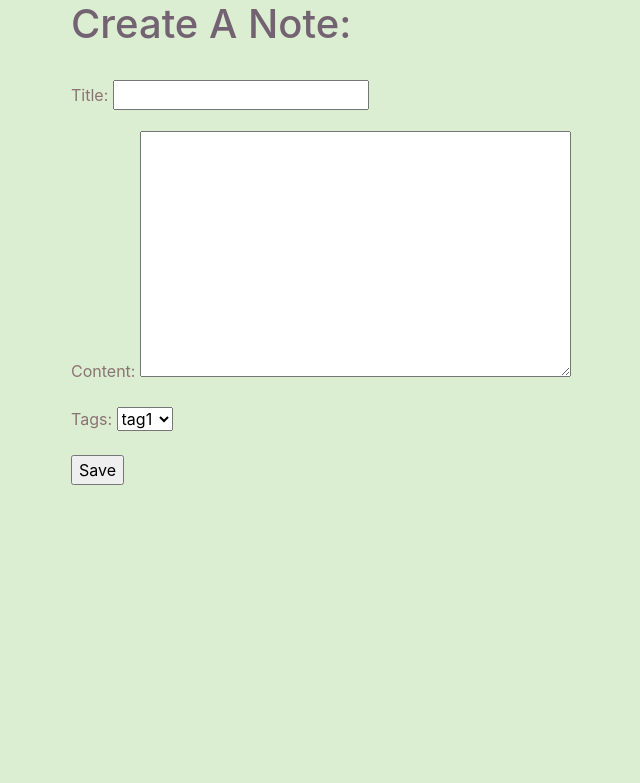
After one commit to PratikshaJain37/Notes-App-Django, a Django app: page /notes/create/ in a window 1280 px wide. The commit adds this page. Shown: the top 783 px of the page, without its empty margins (14-654 px from the left). Run offline with Django 3.2, Linux system fonts and the light colour scheme; data comes from the database, SQL or seed files in the repository; both versions use the stored data as it was after the commit; some libraries are stand-ins or nearby versions.

Commit message:
Added class based views

```diff
--- a/basics/templates/base.html
+++ b/basics/templates/base.html
@@ -3,9 +3,18 @@
 <html>
 <head>
     <style>
-        body {background-color: silver;}
-        h1   {color: brown;}
+        body {
+            background-color: DCEED1;
+            color: #8A7374 ;
+        }
+        h1   {color: #736372;}
         text-field {padding-bottom:2%;}
+        a {
+            color: #A18276;
+        }
+        a:hover{
+            color: #7A918D;
+        }
     </style>
 </head>
 
--- /dev/null
+++ b/notes/forms.py
@@ -0,0 +1,12 @@
+from django import forms
+
+from .models import Note
+
+class NoteModelForm(forms.ModelForm):
+    class Meta:
+        model = Note
+        fields = [
+            'title',
+            'content',
+            'tags',
+        ]
--- a/notes/models.py
+++ b/notes/models.py
@@ -1,5 +1,6 @@
 from django.db import models
 from django.utils import timezone
+from django.urls import reverse
 
 # Create your models here.
 
@@ -19,3 +20,6 @@ class Note(models.Model):
 
     def __str__(self):
         return self.title
+
+    def get_absolute_url(self):
+        return reverse("notes:note-detail", kwargs={"id":self.id})
--- /dev/null
+++ b/notes/templates/notes/note_create.html
@@ -0,0 +1,13 @@
+{% extends "base.html" %}
+
+{% block content %}
+
+<h1> Create A Note: </h1>
+<br>
+<form action='' method='POST'>
+{% csrf_token %}
+    {{ form.as_p }}
+    <input type='submit' value='Save' />
+</form>
+
+{% endblock %}
--- a/notes/urls.py
+++ b/notes/urls.py
@@ -1,12 +1,19 @@
 from django.urls import path
 from .views import (
+    NoteCreateView,
     NoteDetailView,
-    NoteListView
+    NoteListView,
+    NoteUpdateView,
+    NoteDeleteView,
 )
 
 app_name = 'notes'
 
 urlpatterns = [
     path('', NoteListView.as_view(), name='note-list'),
-    path('<int:id>/', NoteDetailView.as_view(), name='note-detail')
+    #path('create/', NoteCreateView.as_view(success_url = "/notes/create/"), name='article-create'),
+    path('create/', NoteCreateView.as_view()),
+    path('<int:id>/', NoteDetailView.as_view(), name='note-detail'),
+    path('<int:id>/update/', NoteUpdateView.as_view(), name='note-update'),
+    path('<int:id>/delete/', NoteDeleteView.as_view(), name='article-delete'),
 ]
--- a/notes/views.py
+++ b/notes/views.py
@@ -1,4 +1,5 @@
 from django.shortcuts import render, get_object_or_404
+from django.urls import reverse
 from django.views.generic import(
     CreateView,
     DetailView,
@@ -8,8 +9,19 @@ from django.views.generic import(
 )
 
 from .models import Note
+from .forms import NoteModelForm
 
 # Create your views here.
+
+class NoteCreateView(CreateView):
+    template_name = 'notes/note_create.html'
+    form_class = NoteModelForm
+    queryset = Note.objects.all()
+
+    def form_valid(self, form):
+        return super().form_valid(form)
+
+    # success_url = /
 
 class NoteListView(ListView):
     template_name = 'notes/note_list.html'
@@ -23,3 +35,28 @@ class NoteDetailView(DetailView):
     def get_object(self):
         id_ = self.kwargs.get("id")
         return get_object_or_404(Note, id=id_)
+
+
+class NoteUpdateView(UpdateView):
+    template_name = 'notes/note_create.html'
+    form_class = NoteModelForm
+    queryset = Note.objects.all()
+
+    def get_object(self):
+        id_ = self.kwargs.get("id")
+        return get_object_or_404(Note, id=id_)
+
+    def form_valid(self, form):
+        print(form.cleaned_data)
+        return super().form_valid(form)
+
+class NoteDeleteView(DeleteView):
+    template_name = 'notes/note_delete.html'
+
+
+    def get_object(self):
+        id_ = self.kwargs.get("id")
+        return get_object_or_404(Note, id=id_)
+
+    def get_success_url(self):
+        return reverse('notes:note-list')
```
Also changed, not shown: notes/templates/notes/note_delete.html (added, +12 -0 lines), notes/templates/notes/note_list.html (+3 -9 lines), notes/templates/notes/success.html (added, +7 -0 lines), db.sqlite3.
